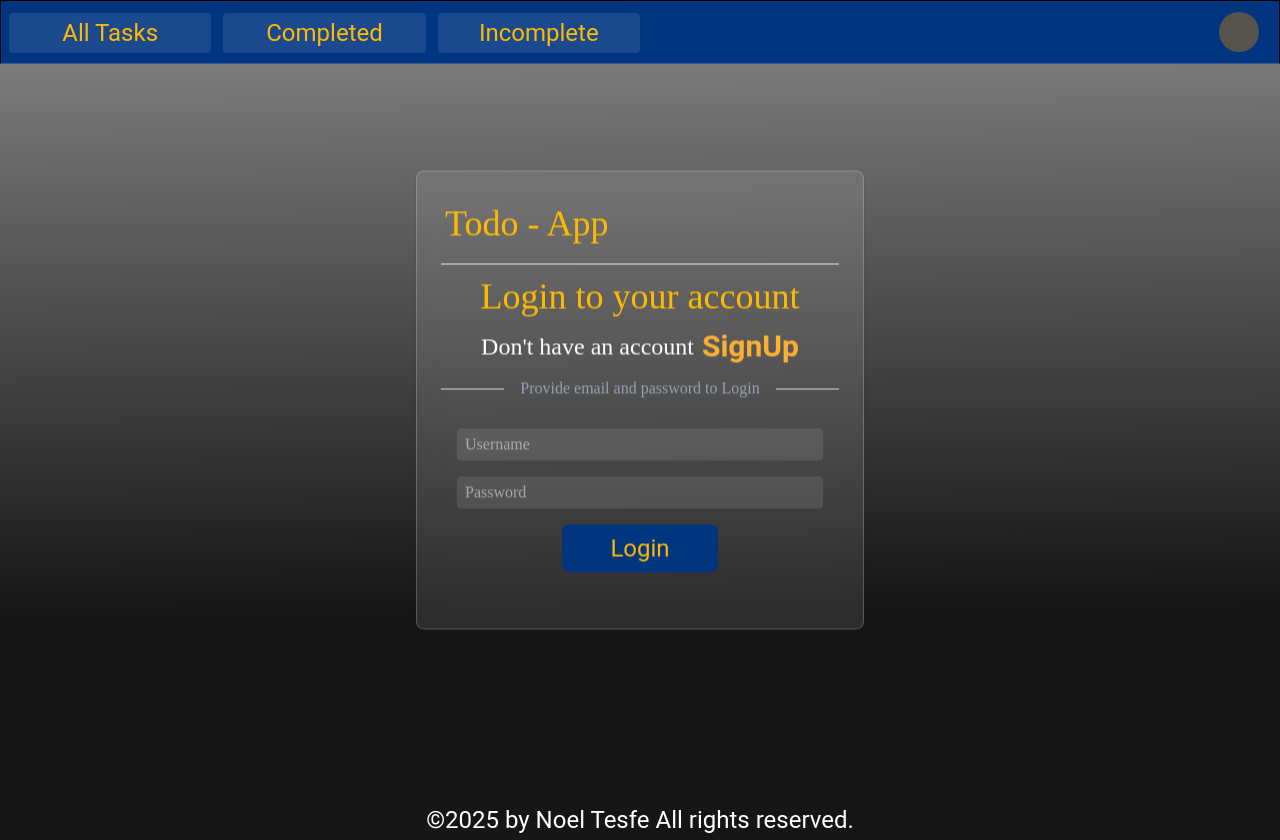
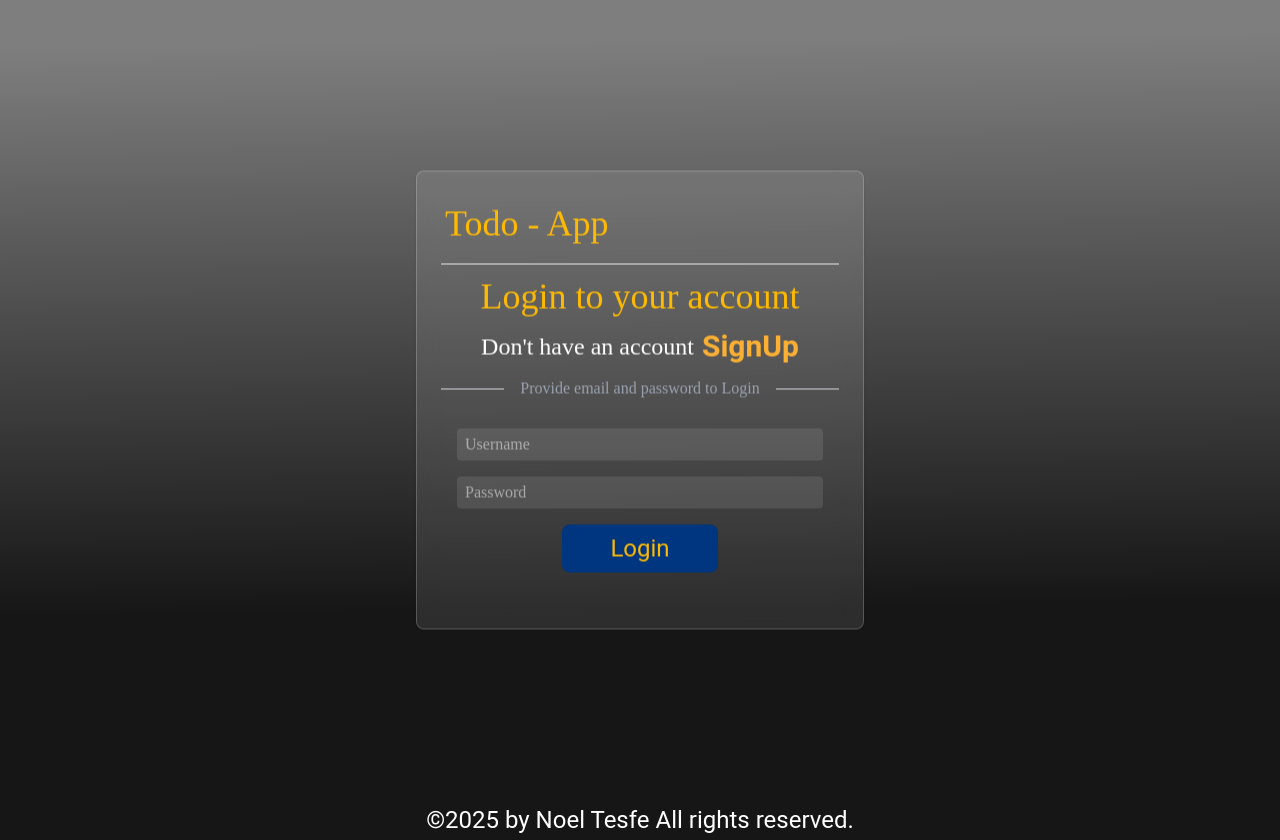
Before and after one commit to Noel-byte/todoapp-frontend, a React (Vite) app: page / in a window 1280 px wide. Built offline with nearby package versions, Linux system fonts and the light colour scheme.

Commit message:
modified frontend

```diff
--- a/src/App.jsx
+++ b/src/App.jsx
@@ -72,7 +72,7 @@ function App() {
     <AuthContext
       value={{ isAuthenticated, setIsAuthenticated, todos, fetchData, message ,user}}
     >
-      <Header />
+     {isAuthenticated?<Header />:''}
         <RouterProvider router={router} />
 
       <Footer />
```
